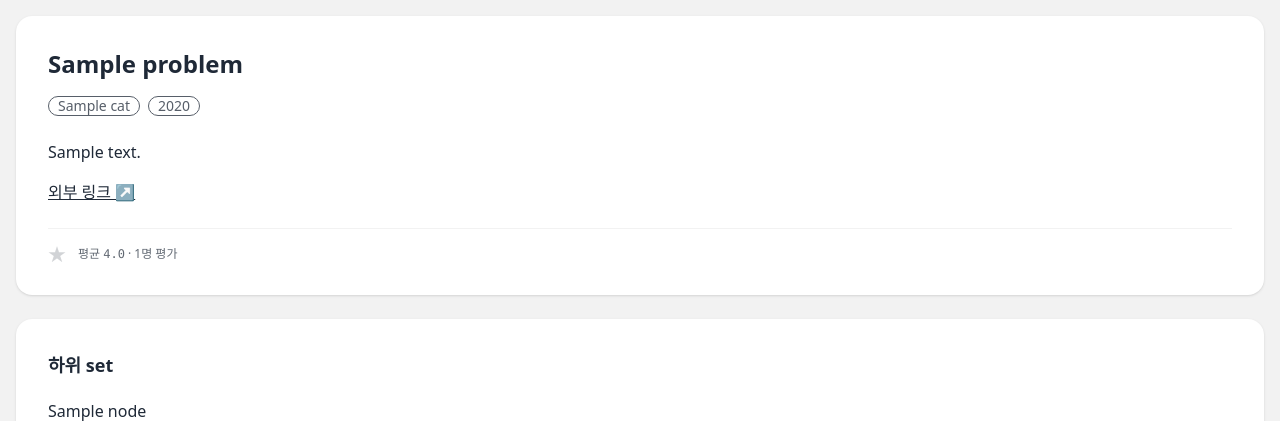
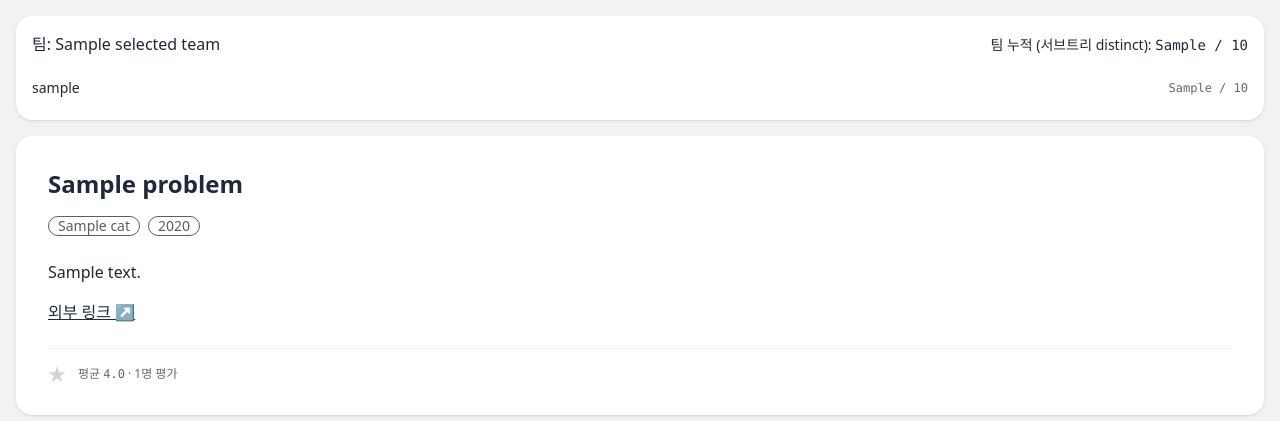
Before and after one commit to d0h000n/icpc-guide, a Django app: template templates/problemsets/detail.html in a window 1280 px wide. Shown: the part 132-553 px from the top of the page. Run offline with Django 5.2, Linux system fonts and the light colour scheme; the template is opened without the code that fills it: most values are stand-ins (such as "Sample title", 1, 10 or a date in 2020); some libraries are stand-ins or nearby versions.

Commit message:
feat(step 6.7): ProblemSet 상세에 팀 컨텍스트 (spec §4.4.3)
- 상세 페이지 상단에 "팀 컨텍스트" 드롭다운 — 본인이 소속된 팀 중 선택.
  ?team=<slug>로 GET. 멤버가 아닌 팀 슬러그는 무시.
- 선택 시 팀 패널: 멤버별 (서브트리 distinct 기준) 푼 수 + 팀 누적(union).
- 리프 노드에선 문제 표에 "팀원 해결" 컬럼 추가 — 각 문제를 푼 멤버
  닉네임을 success 뱃지로 나열.
- 팀 컨텍스트는 멤버 간엔 가시성 무관 항상 노출됨 (spec §4.4.3 — 마지막
  문장과 §4.6.3의 "Team 멤버 → 팀의 다른 멤버" 룰 반영).

테스트 9개(전체 218).

Co-Authored-By: Claude Opus 4.7 <noreply@anthropic.com>

```diff
--- a/templates/problemsets/detail.html
+++ b/templates/problemsets/detail.html
@@ -4,6 +4,51 @@
 
 {% block content %}
   {% include "problemsets/_breadcrumb.html" %}
+
+  {% if user.is_authenticated and my_teams %}
+    <form method="get" class="flex items-center gap-2 mb-4 flex-wrap">
+      <span class="text-sm opacity-70">팀 컨텍스트</span>
+      <select name="team" onchange="this.form.submit()"
+              class="select select-bordered select-sm">
+        <option value="">없음</option>
+        {% for t in my_teams %}
+          <option value="{{ t.slug }}"
+                  {% if selected_team and selected_team.slug == t.slug %}selected{% endif %}>
+            {{ t.name }}
+          </option>
+        {% endfor %}
+      </select>
+      {% if selected_team %}
+        <a href="{% url 'problemsets:detail' pk=problem_set.pk %}"
+           class="btn btn-ghost btn-xs">초기화</a>
+      {% endif %}
+    </form>
+  {% endif %}
+
+  {% if selected_team %}
+    <section class="card bg-base-100 shadow mb-4">
+      <div class="card-body p-4">
+        <div class="flex items-baseline justify-between gap-2 flex-wrap">
+          <h3 class="font-medium">팀: {{ selected_team.name }}</h3>
+          <span class="text-sm">
+            팀 누적 (서브트리 distinct):
+            <span class="font-mono">{{ team_subtree_solved }} / {{ team_subtree_total }}</span>
+          </span>
+        </div>
+        <ul class="divide-y divide-base-200 mt-2 text-sm">
+          {% for m in team_members %}
+            <li class="py-1.5 flex items-center justify-between gap-2">
+              <a href="{% url 'accounts:profile' nickname=m.user.nickname %}"
+                 class="link link-hover">{{ m.user.nickname }}</a>
+              <span class="font-mono text-xs opacity-70">
+                {{ m.solved_in_subtree }} / {{ team_subtree_total }}
+              </span>
+            </li>
+          {% endfor %}
+        </ul>
+      </div>
+    </section>
+  {% endif %}
 
   <article class="card bg-base-100 shadow mb-6">
     <div class="card-body">
@@ -59,6 +104,9 @@
                   {% if user.is_authenticated %}
                     <th class="w-28">해결</th>
                   {% endif %}
+                  {% if selected_team %}
+                    <th>팀원 해결</th>
+                  {% endif %}
                 </tr>
               </thead>
               <tbody>
@@ -85,6 +133,17 @@
                     {% if user.is_authenticated %}
                       <td>
                         {% include "solving/_toggle_button.html" with problem=appearance.problem problem_set=problem_set is_solved=appearance.is_solved_by_me %}
+                      </td>
+                    {% endif %}
+                    {% if selected_team %}
+                      <td>
+                        <div class="flex flex-wrap gap-1">
+                          {% for m in appearance.team_solvers %}
+                            <span class="badge badge-success badge-sm">{{ m.user.nickname }}</span>
+                          {% empty %}
+                            <span class="opacity-30 text-xs">아무도 안 풂</span>
+                          {% endfor %}
+                        </div>
                       </td>
                     {% endif %}
                   </tr>
```
Also changed, not shown: apps/problemsets/views.py (+78 -1 lines), tests/test_teams_context.py (added, +168 -0 lines).
